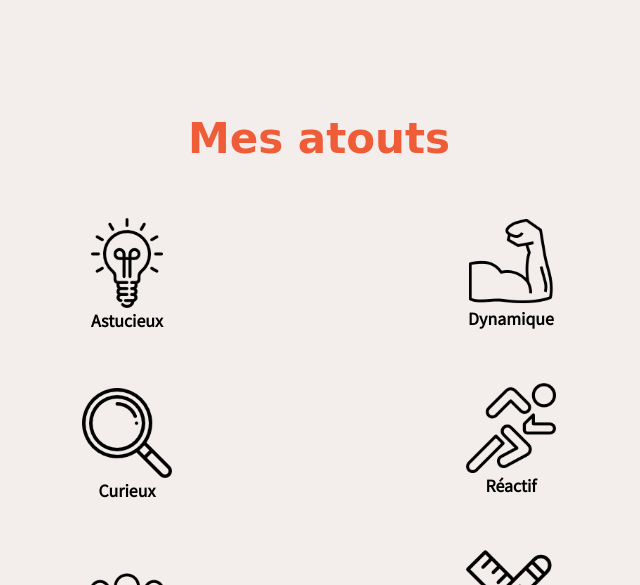
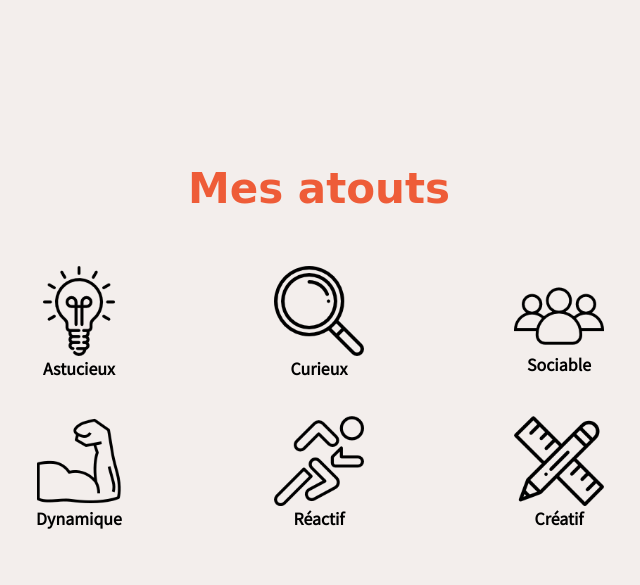
Before and after one commit to BarbaraGonthier/Online-Cv-for-fun, a PHP site: page / in a window 768 px wide; the page is wider, and only the part inside the window is pictured. Shown: the part 3429-4014 px from the top of that part, without its empty margins (65-705 px from the left). Run offline with PHP 8.4, Linux system fonts and the light colour scheme; some web fonts are replaced.

Commit message:
fixed responsive skills

```diff
--- a/style.css
+++ b/style.css
@@ -53,7 +53,7 @@ header {
     margin-bottom: 150px;
 }
 
-@media screen and (max-width:767px) {
+@media screen and (max-width:1281px) {
     header {
         margin-bottom: 25vmax;
     }
@@ -342,24 +342,39 @@ nav a {
     font-weight: bold;
 }
 
-@media screen and (min-width:768px) and (max-width:1024px) {
+@media screen and (min-width:768px) and (max-width:1280px) {
+    .skills{
+        display: flex;
+        flex-direction: column;
+    }
     .skillsDescription{
         width: 100%;
     }
     .skillsLogos {
         display: flex;
-        flex-direction: column;
-        flex-wrap: wrap;
-        align-items: center;
-        height: 800px;
+        flex-direction: row;
+        justify-content: center;
+        height: 300px;
+        padding: 0;
+        margin:0;
     }
-
+    .element-skills{
+        display: flex;
+        justify-content: center;
+        padding:0;
+        margin: 16px 80px;
+        width: 80px;
+    }
+    .skillsImage {
+        width:100%;
+        margin-top: 40px;
+    }
     .skillsImage > img {
         width: 475px;
     }
 }
 
-@media screen and (max-width: 768px) {
+@media screen and (max-width: 767px) {
 
     .skills{
         display: flex;
@@ -448,6 +463,12 @@ nav a {
 .interestsFigcaptionDescription{
     font-style: italic;
     font-size: 14px;
+}
+
+@media screen and (min-width:768px) and (max-width:1024px) {
+    .interestImage{
+        display: none;
+    }
 }
 
 @media screen and (max-width: 768px){
```
